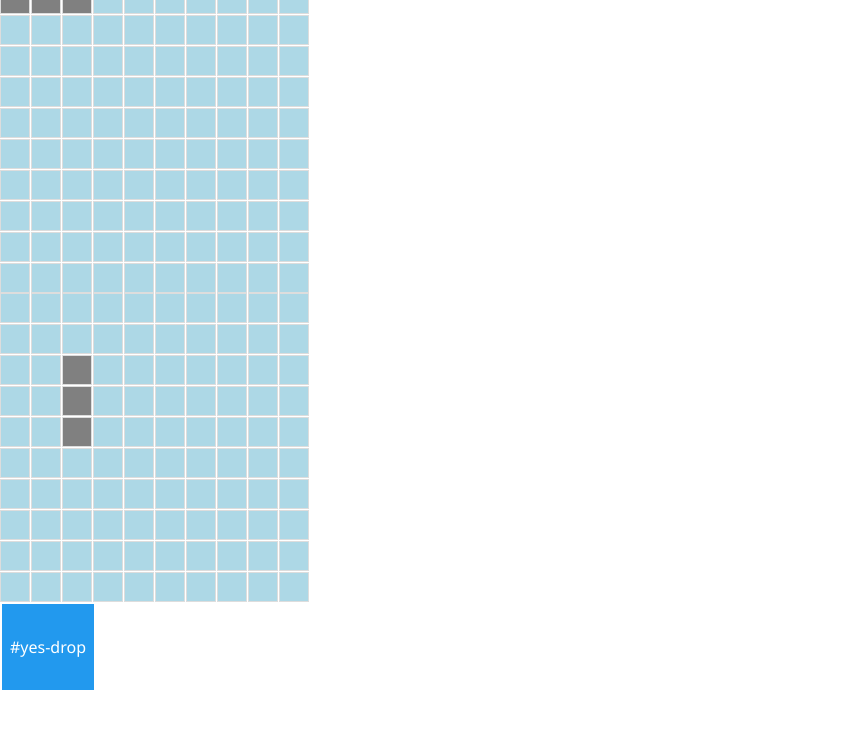
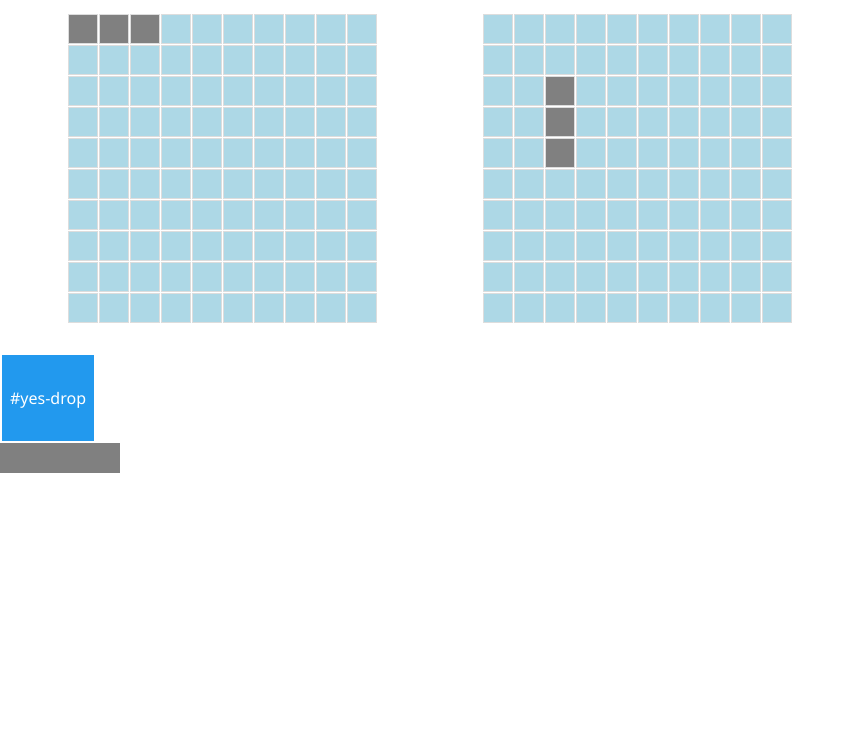
Before and after one commit to jacob-guerrero/odin-battleship, a website built with webpack: page dist/index.html in a window 1280 px wide. Shown: the part 59-800 px from the top of the page, without its empty margins (0-855 px from the left). Built offline with nearby package versions, Linux system fonts and the light colour scheme.

Commit message:
Create ships examples and modify css

```diff
--- a/src/scripts/dragDrop.js
+++ b/src/scripts/dragDrop.js
@@ -4,9 +4,32 @@ const interact = require("interactjs");
 const cellSize = 30; // Size of each cell
 
 const enableDragAndDrop = (gameboard) => {
+  const ships = [Ship(2), Ship(4)]; // Add more ships as needed
+
+  ships.forEach((ship) => {
+    const shipElement = createShipElement(ship);
+    document.body.appendChild(shipElement);
+  });
 };
 
 const createShipElement = (ship) => {
+  const shipElement = document.createElement("div");
+  shipElement.className = "ship";
+
+  // Adjust the ship's appearance
+  shipElement.style.width = ship.length * cellSize + "px";
+  shipElement.style.height = cellSize + "px";
+  shipElement.style.backgroundColor = "gray";
+
+  // Add a class to represent the ship's orientation (e.g., "vertical")
+  shipElement.classList.add("vertical");
+
+  // Handle orientation toggle on click
+  shipElement.addEventListener("click", () => {
+    shipElement.classList.toggle("vertical");
+  });
+
+  return shipElement;
 };
 
 // target elements with the "draggable" class
--- a/src/styles/style.css
+++ b/src/styles/style.css
@@ -22,6 +22,15 @@ h1, h2, h3, p {
 
 .main-title {
     text-align: center;
+}
+
+.container {
+  display: grid;
+  grid-template-columns: repeat(2, 1fr); /* Adjust based on the board size */
+  justify-items: center;
+  margin: 30px;
+  gap: 30px;
+  max-width: 800px;
 }
 
 /* Gameboard */
```
Also changed, not shown: dist/main.js.
